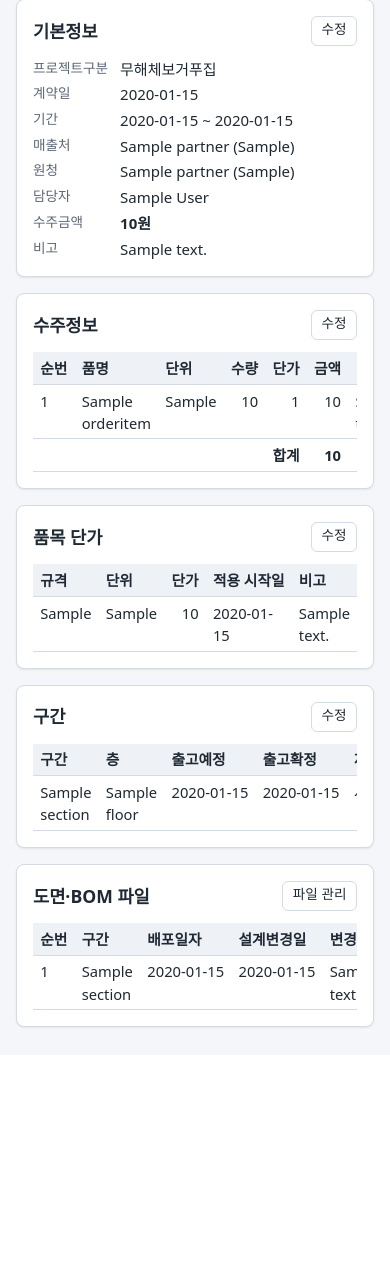
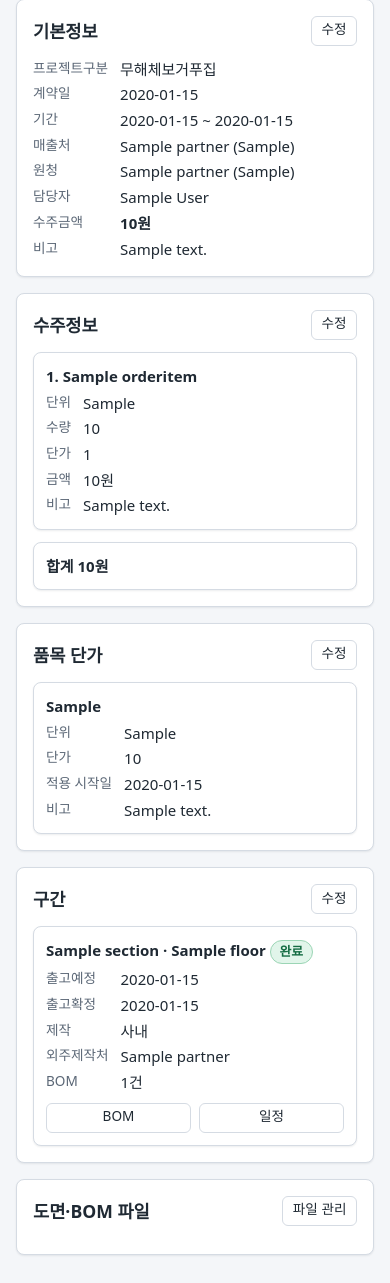
Before and after one commit to kirby2436/-, a Django app: page /projects/1/ in a window 390 px wide. Shown: the part 205-1488 px from the top of the page. Before the commit the page ends 1234 px from the top, so only its background shows below. Run offline with Django 5.2, Linux system fonts and the light colour scheme; a user stored in the database is signed in; data comes from the database, SQL or seed files in the repository; tables that the repository leaves empty hold one stand-in row (values such as "Sample post").

Commit message:
Polish projects screens: Korean select placeholders, mobile cards
Co-Authored-By: Claude Fable 5.2 <noreply@anthropic.com>
Claude-Session: https://claude.ai/code/session_01Q4nSUn2Pe2LGLAjBpXiWGm

```diff
--- a/erp/projects/static/projects/projects.css
+++ b/erp/projects/static/projects/projects.css
@@ -23,3 +23,9 @@
 .sr-status { min-height: 1.2em; }
 .card-title .btn { flex: 0 0 auto; }
 @media (max-width: 720px) { .kv-wide { grid-template-columns: 1fr; } .kv-wide dd { margin-bottom: .4rem; } }
+.field-pair { grid-column: span 2; display: grid; grid-template-columns: minmax(0, 1fr) auto; gap: 0 .75rem; align-items: end; }
+.field-pair .field-help { grid-column: 1 / -1; margin: -.25rem 0 .5rem; }
+.field-pair .field-check { padding-bottom: .5rem; min-height: 38px; }
+.card-actions { display: flex; gap: .5rem; margin-top: .6rem; }
+.card-actions .btn { flex: 1 1 0; }
+@media (max-width: 400px) { .field-pair { grid-column: 1 / -1; } }
--- a/erp/projects/templates/projects/_row.html
+++ b/erp/projects/templates/projects/_row.html
@@ -12,6 +12,6 @@
   {% for e in form.non_field_errors %}<p class="field-error">{{ e }}</p>{% endfor %}
   <div class="row-fields">
     {% for hidden in form.hidden_fields %}{{ hidden }}{% endfor %}
-    {% for field in form.visible_fields %}{% if field.name != 'DELETE' %}{% include "projects/_field.html" %}{% endif %}{% endfor %}
+    {% for field in form.visible_fields %}{% if field.name == 'confirmed_ship_date' %}<div class="field-pair">{% include "projects/_field.html" %}{% include "projects/_field.html" with field=form.is_completed %}<p class="field-help">완료에 체크하고 출고확정일을 입력하면 출고 완료로 처리됩니다.</p></div>{% elif field.name != 'DELETE' and field.name != 'is_completed' %}{% include "projects/_field.html" %}{% endif %}{% endfor %}
   </div>
 </div>
--- a/erp/projects/templates/projects/detail.html
+++ b/erp/projects/templates/projects/detail.html
@@ -24,28 +24,37 @@
 <section class="card">
   <div class="card-title"><h2>수주정보</h2><a class="btn btn-sm" href="{% url 'projects:order_items' pk=project.pk %}">수정</a></div>
   {% if order_items %}
-  <div class="table-wrap"><table class="table table-compact">
+  <div class="only-desktop"><div class="table-wrap"><table class="table table-compact">
     <thead><tr><th>순번</th><th>품명</th><th>단위</th><th class="num">수량</th><th class="num">단가</th><th class="num">금액</th><th>비고</th></tr></thead>
     <tbody>{% for i in order_items %}<tr><td>{{ i.seq }}</td><td>{{ i.item_name }}</td><td>{{ i.unit }}</td><td class="num">{{ i.quantity|floatformat:"-2g" }}</td><td class="num">{{ i.unit_price|floatformat:"0g" }}</td><td class="num">{{ i.amount|floatformat:"0g" }}</td><td>{{ i.note }}</td></tr>{% endfor %}</tbody>
     <tfoot><tr><th colspan="5" class="num">합계</th><th class="num">{{ project.order_amount|floatformat:"0g" }}</th><th></th></tr></tfoot>
-  </table></div>
+  </table></div></div>
+  <div class="only-mobile"><ul class="card-list">
+    {% for i in order_items %}<li class="card-item"><div class="card-item-title">{{ i.seq }}. {{ i.item_name }}</div>
+      <dl class="kv"><dt>단위</dt><dd>{{ i.unit|default:"-" }}</dd><dt>수량</dt><dd>{{ i.quantity|floatformat:"-2g" }}</dd><dt>단가</dt><dd>{{ i.unit_price|floatformat:"0g" }}</dd><dt>금액</dt><dd>{{ i.amount|floatformat:"0g" }}원</dd>{% if i.note %}<dt>비고</dt><dd>{{ i.note }}</dd>{% endif %}</dl></li>{% endfor %}
+    <li class="card-item"><strong>합계 {{ project.order_amount|floatformat:"0g" }}원</strong></li>
+  </ul></div>
   {% else %}<p class="muted">등록된 수주정보가 없습니다.</p>{% endif %}
 </section>
 
 <section class="card">
   <div class="card-title"><h2>품목 단가</h2><a class="btn btn-sm" href="{% url 'projects:prices' pk=project.pk %}">수정</a></div>
   {% if prices %}
-  <div class="table-wrap"><table class="table table-compact">
+  <div class="only-desktop"><div class="table-wrap"><table class="table table-compact">
     <thead><tr><th>규격</th><th>단위</th><th class="num">단가</th><th>적용 시작일</th><th>비고</th></tr></thead>
     <tbody>{% for p in prices %}<tr><td>{{ p.spec }}</td><td>{{ p.unit }}</td><td class="num">{{ p.unit_price|floatformat:"-2g" }}</td><td>{{ p.effective_from|date:"Y-m-d"|default:"-" }}</td><td>{{ p.note }}</td></tr>{% endfor %}</tbody>
-  </table></div>
+  </table></div></div>
+  <div class="only-mobile"><ul class="card-list">
+    {% for p in prices %}<li class="card-item"><div class="card-item-title">{{ p.spec }}</div>
+      <dl class="kv"><dt>단위</dt><dd>{{ p.unit|default:"-" }}</dd><dt>단가</dt><dd>{{ p.unit_price|floatformat:"-2g" }}</dd><dt>적용 시작일</dt><dd>{{ p.effective_from|date:"Y-m-d"|default:"-" }}</dd>{% if p.note %}<dt>비고</dt><dd>{{ p.note }}</dd>{% endif %}</dl></li>{% endfor %}
+  </ul></div>
   {% else %}<p class="muted">등록된 단가가 없습니다.</p>{% endif %}
 </section>
 
 <section class="card">
   <div class="card-title"><h2>구간</h2><a class="btn btn-sm" href="{% url 'projects:sections' pk=project.pk %}">수정</a></div>
   {% if sections %}
-  <div class="table-wrap"><table class="table table-compact">
+  <div class="only-desktop"><div class="table-wrap"><table class="table table-compact">
     <thead><tr><th>구간</th><th>층</th><th>출고예정</th><th>출고확정</th><th>제작</th><th>외주제작처</th><th>상태</th><th class="num">BOM</th><th>이동</th></tr></thead>
     <tbody>{% for s in sections %}<tr>
       <td>{{ s.name }}</td><td>{{ s.floor.name|default:"-" }}</td>
@@ -55,14 +64,21 @@
       <td class="num">{{ s.bom_count }}</td>
       <td class="nowrap"><a class="btn btn-sm" href="{% url 'bom:section' pk=s.pk %}">BOM</a> <a class="btn btn-sm" href="{% url 'schedule:section' pk=s.pk %}">일정</a></td>
     </tr>{% endfor %}</tbody>
-  </table></div>
+  </table></div></div>
+  <div class="only-mobile"><ul class="card-list">
+    {% for s in sections %}<li class="card-item">
+      <div class="card-item-title">{{ s.name }}{% if s.floor %} · {{ s.floor.name }}{% endif %} {% if s.is_completed %}<span class="badge badge-done">완료</span>{% else %}<span class="badge badge-planned">진행</span>{% endif %}</div>
+      <dl class="kv"><dt>출고예정</dt><dd>{{ s.planned_ship_date|date:"Y-m-d" }}</dd><dt>출고확정</dt><dd>{{ s.confirmed_ship_date|date:"Y-m-d"|default:"-" }}</dd><dt>제작</dt><dd>{{ s.get_make_type_display }}</dd><dt>외주제작처</dt><dd>{{ s.fabricator.name|default:"-" }}</dd><dt>BOM</dt><dd>{{ s.bom_count }}건</dd></dl>
+      <div class="card-actions"><a class="btn btn-sm" href="{% url 'bom:section' pk=s.pk %}">BOM</a> <a class="btn btn-sm" href="{% url 'schedule:section' pk=s.pk %}">일정</a></div>
+    </li>{% endfor %}
+  </ul></div>
   {% else %}<p class="muted">등록된 구간이 없습니다.</p>{% endif %}
 </section>
 
 <section class="card">
   <div class="card-title"><h2>도면·BOM 파일</h2><a class="btn btn-sm" href="{% url 'projects:files' pk=project.pk %}">파일 관리</a></div>
   {% if files %}
-  <div class="table-wrap"><table class="table table-compact">
+  <div class="only-desktop"><div class="table-wrap"><table class="table table-compact">
     <thead><tr><th>순번</th><th>구간</th><th>배포일자</th><th>설계변경일</th><th>변경내용</th><th>파일</th></tr></thead>
     <tbody>{% for f in files %}<tr><td>{{ f.seq }}</td><td>{{ f.section.name|default:"-" }}</td><td class="nowrap">{{ f.distributed_on|date:"Y-m-d" }}</td><td class="nowrap">{{ f.design_changed_on|date:"Y-m-d"|default:"-" }}</td><td>{{ f.change_note }}</td><td><a href="{{ f.file.url }}">{{ f.file.name|cut:"section_files/" }}</a></td></tr>{% endfor %}</tbody>
   </table></div>
```
Also changed, not shown: erp/projects/forms.py (+7 -1 lines), erp/projects/tests.py (+19 -0 lines).
